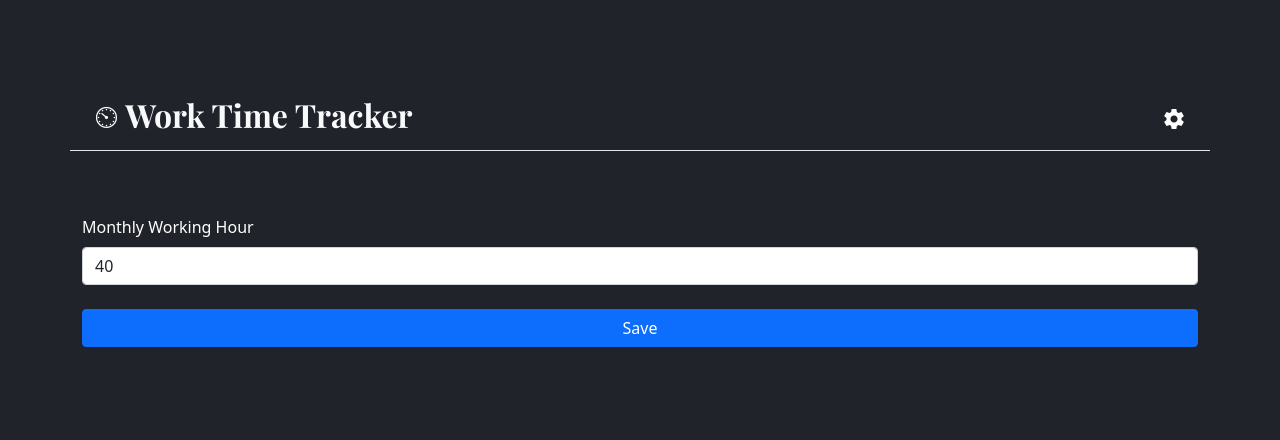
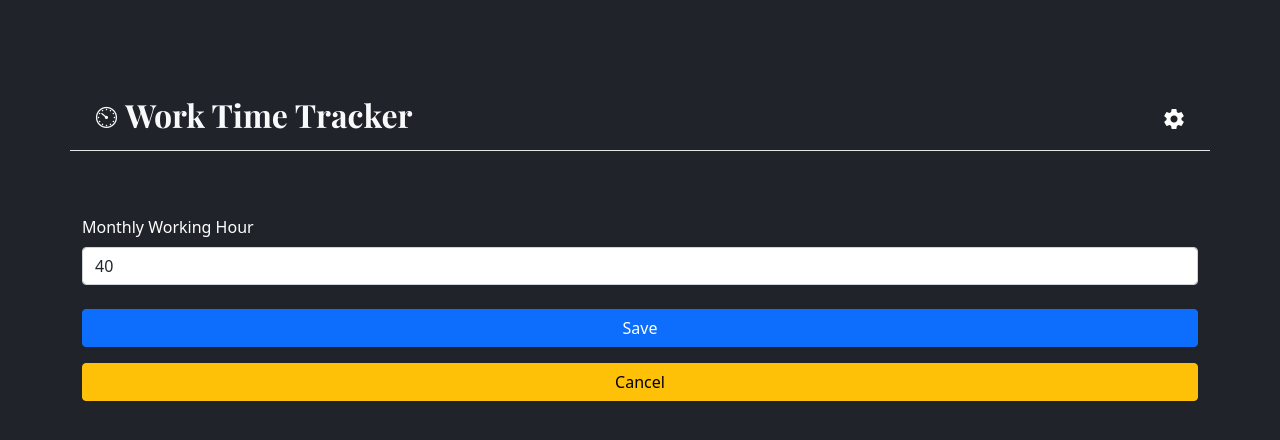
Before and after one commit to ltk55/WFH-Time-Tracker, a React (Create React App) app in the folder client/: page /setting in a window 1280 px wide. Shown: the top 440 px of the page. Built offline with nearby package versions, Linux system fonts and the light colour scheme.

Commit message:
Feature: Add cancel button

```diff
--- a/client/src/components/Setting.js
+++ b/client/src/components/Setting.js
@@ -31,6 +31,13 @@ const MonthFilter = () => {
         >
           Save
         </button>
+        <button
+          type="button"
+          onClick={() => history.push("/")}
+          className="btn btn-warning mt-3"
+        >
+          Cancel
+        </button>
       </form>
     </div>
   );
```
